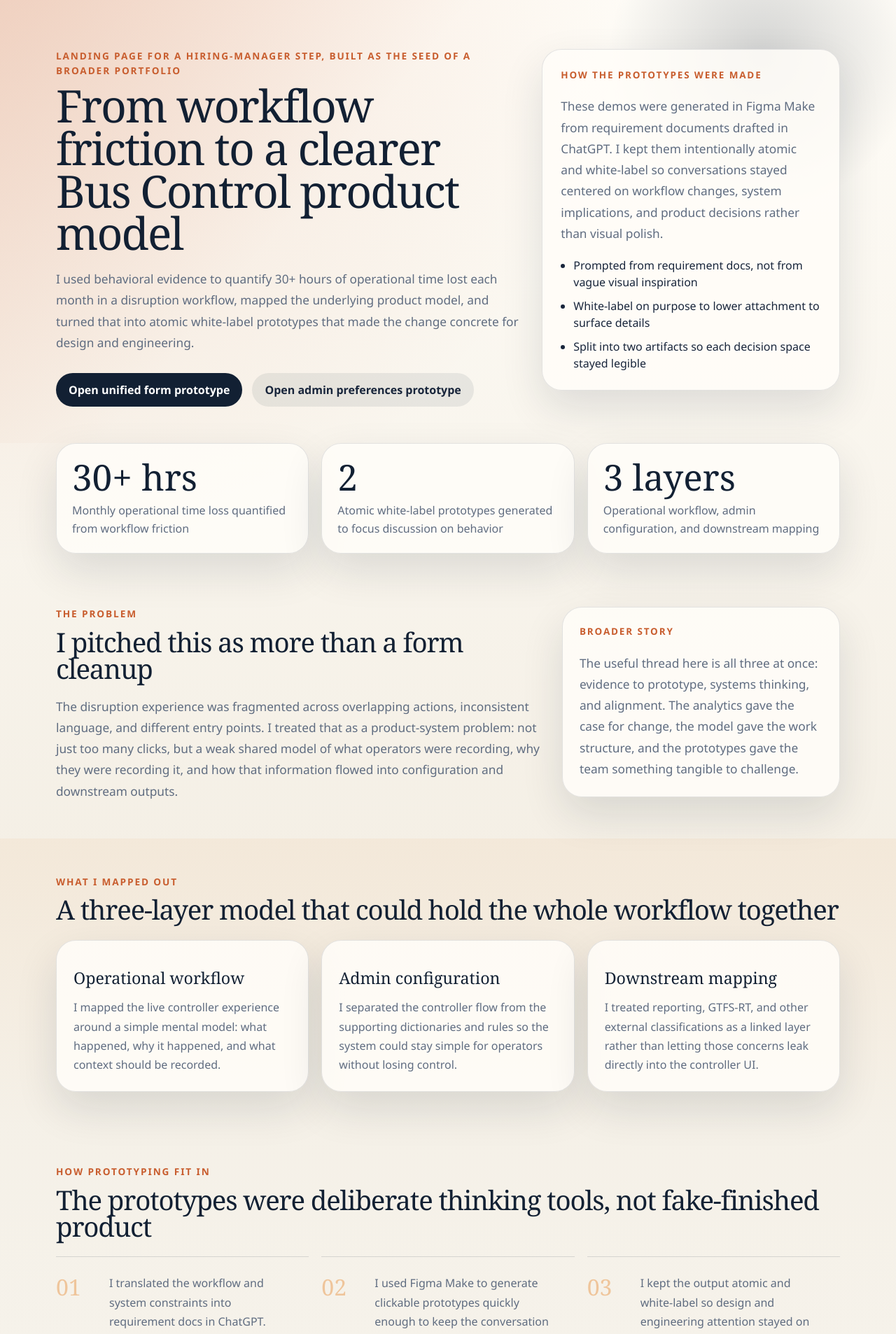
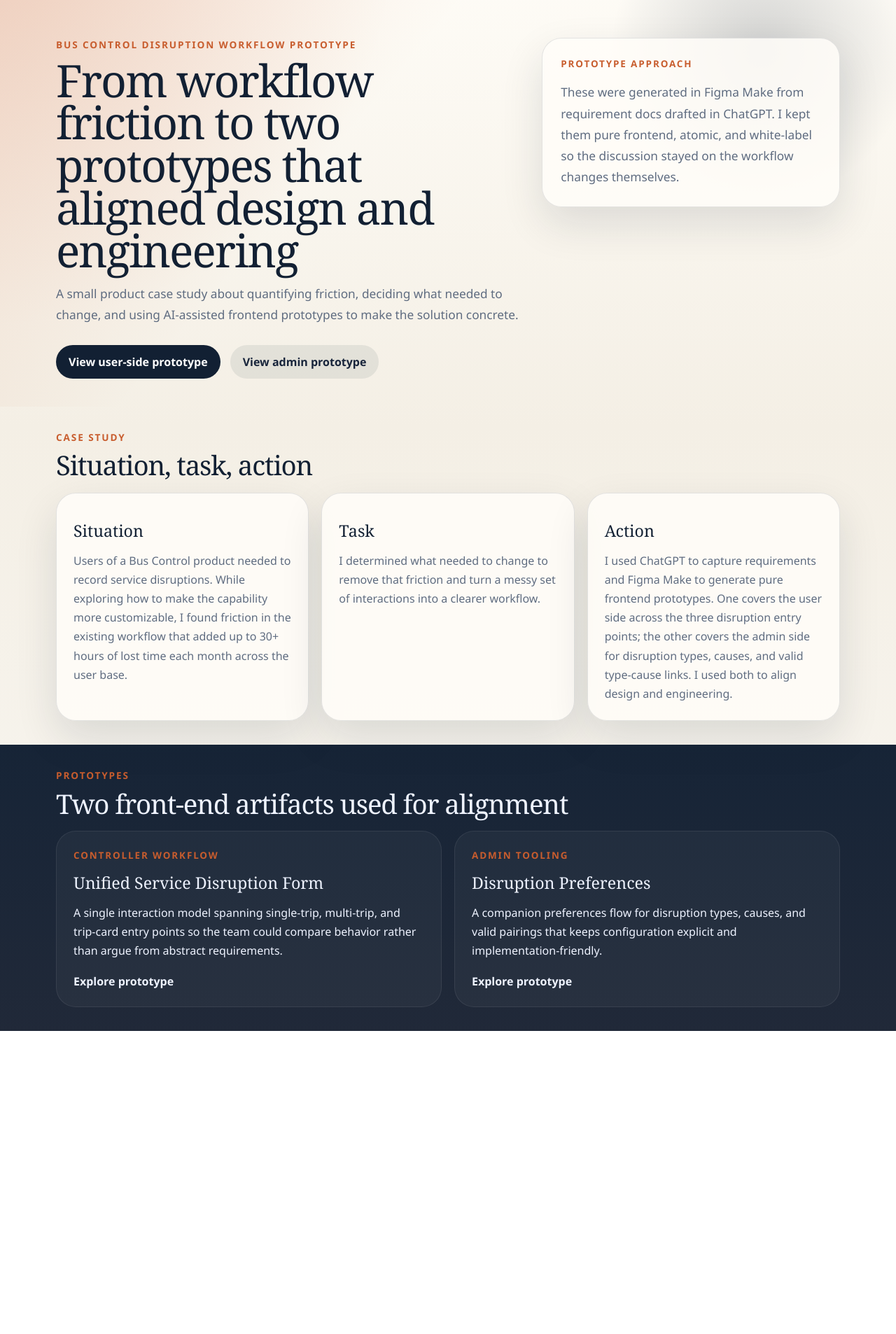
Before and after one commit to jamesfconway/disruptions-example, a React (Vite) app: page / in a window 1280 px wide. Shown: the part 100-2006 px from the top of the page at 70% size. After the commit the page ends 1573 px from the top, so only its background shows below. Built offline with nearby package versions, Linux system fonts and the light colour scheme.

Commit message:
Simplify showcase landing page

```diff
--- a/src/App.tsx
+++ b/src/App.tsx
@@ -16,36 +16,21 @@ const navItems: NavItem[] = [
   { key: "preferences", href: "#/preferences", label: "Preferences" }
 ];
 
-const proofPoints = [
+const storyBlocks = [
   {
-    value: "30+ hrs",
-    label: "Monthly operational time loss quantified from workflow friction"
+    title: "Situation",
+    body:
+      "Users of a Bus Control product needed to record service disruptions. While exploring how to make the capability more customizable, I found friction in the existing workflow that added up to 30+ hours of lost time each month across the user base."
   },
   {
-    value: "2",
-    label: "Atomic white-label prototypes generated to focus discussion on behavior"
+    title: "Task",
+    body:
+      "I determined what needed to change to remove that friction and turn a messy set of interactions into a clearer workflow."
   },
   {
-    value: "3 layers",
-    label: "Operational workflow, admin configuration, and downstream mapping"
-  }
-];
-
-const systemLayers = [
-  {
-    title: "Operational workflow",
+    title: "Action",
     body:
-      "I mapped the live controller experience around a simple mental model: what happened, why it happened, and what context should be recorded."
-  },
-  {
-    title: "Admin configuration",
-    body:
-      "I separated the controller flow from the supporting dictionaries and rules so the system could stay simple for operators without losing control."
-  },
-  {
-    title: "Downstream mapping",
-    body:
-      "I treated reporting, GTFS-RT, and other external classifications as a linked layer rather than letting those concerns leak directly into the controller UI."
+      "I used ChatGPT to capture requirements and Figma Make to generate pure frontend prototypes. One covers the user side across the three disruption entry points; the other covers the admin side for disruption types, causes, and valid type-cause links. I used both to align design and engineering."
   }
 ];
 
@@ -169,116 +154,52 @@ function HomePage() {
         <div className="showcase-hero__backdrop" />
         <div className="showcase-shell showcase-hero__grid">
           <div className="showcase-hero__copy">
-            <p className="showcase-eyebrow">Landing page for a hiring-manager step, built as the seed of a broader portfolio</p>
-            <h1 className="showcase-title">From workflow friction to a clearer Bus Control product model</h1>
+            <p className="showcase-eyebrow">Bus Control disruption workflow prototype</p>
+            <h1 className="showcase-title">From workflow friction to two prototypes that aligned design and engineering</h1>
             <p className="showcase-lede">
-              I used behavioral evidence to quantify 30+ hours of operational time lost each
-              month in a disruption workflow, mapped the underlying product model, and turned
-              that into atomic white-label prototypes that made the change concrete for design
-              and engineering.
+              A small product case study about quantifying friction, deciding what needed to
+              change, and using AI-assisted frontend prototypes to make the solution concrete.
             </p>
             <div className="showcase-hero__actions">
               <a className="showcase-button" href="#/service-form">
-                Open unified form prototype
+                View user-side prototype
               </a>
               <a className="showcase-button showcase-button--ghost" href="#/preferences">
-                Open admin preferences prototype
+                View admin prototype
               </a>
             </div>
           </div>
           <aside className="showcase-hero__panel">
-            <p className="showcase-panel__title">How the prototypes were made</p>
+            <p className="showcase-panel__title">Prototype approach</p>
             <p className="showcase-panel__body">
-              These demos were generated in Figma Make from requirement documents drafted in
-              ChatGPT. I kept them intentionally atomic and white-label so conversations stayed
-              centered on workflow changes, system implications, and product decisions rather than
-              visual polish.
+              These were generated in Figma Make from requirement docs drafted in ChatGPT. I
+              kept them pure frontend, atomic, and white-label so the discussion stayed on the
+              workflow changes themselves.
             </p>
-            <ul className="showcase-panel__list">
-              <li>Prompted from requirement docs, not from vague visual inspiration</li>
-              <li>White-label on purpose to lower attachment to surface details</li>
-              <li>Split into two artifacts so each decision space stayed legible</li>
-            </ul>
           </aside>
         </div>
       </section>
 
-      <section className="showcase-proof">
-        <div className="showcase-shell showcase-proof__grid">
-          {proofPoints.map((item) => (
-            <article className="showcase-metric" key={item.label}>
-              <div className="showcase-metric__value">{item.value}</div>
-              <p className="showcase-metric__label">{item.label}</p>
-            </article>
-          ))}
-        </div>
-      </section>
-
       <section className="showcase-section">
-        <div className="showcase-shell showcase-two-column">
-          <div>
-            <p className="showcase-eyebrow">The problem</p>
-            <h2 className="showcase-section__title">I pitched this as more than a form cleanup</h2>
-            <p className="showcase-section__body">
-              The disruption experience was fragmented across overlapping actions, inconsistent
-              language, and different entry points. I treated that as a product-system problem:
-              not just too many clicks, but a weak shared model of what operators were recording,
-              why they were recording it, and how that information flowed into configuration and
-              downstream outputs.
-            </p>
-          </div>
-          <div className="showcase-callout">
-            <p className="showcase-callout__label">Broader story</p>
-            <p className="showcase-callout__body">
-              The useful thread here is all three at once: evidence to prototype, systems
-              thinking, and alignment. The analytics gave the case for change, the model gave the
-              work structure, and the prototypes gave the team something tangible to challenge.
-            </p>
-          </div>
-        </div>
-      </section>
-
-      <section className="showcase-section showcase-section--warm">
         <div className="showcase-shell">
-          <p className="showcase-eyebrow">What I mapped out</p>
-          <h2 className="showcase-section__title">A three-layer model that could hold the whole workflow together</h2>
+          <p className="showcase-eyebrow">Case study</p>
+          <h2 className="showcase-section__title">Situation, task, action</h2>
           <div className="showcase-card-grid">
-            {systemLayers.map((layer) => (
-              <article className="showcase-card" key={layer.title}>
-                <h3 className="showcase-card__title">{layer.title}</h3>
-                <p className="showcase-card__body">{layer.body}</p>
+            {storyBlocks.map((block) => (
+              <article className="showcase-card" key={block.title}>
+                <h3 className="showcase-card__title">{block.title}</h3>
+                <p className="showcase-card__body">{block.body}</p>
               </article>
             ))}
           </div>
         </div>
       </section>
 
-      <section className="showcase-section">
-        <div className="showcase-shell">
-          <p className="showcase-eyebrow">How prototyping fit in</p>
-          <h2 className="showcase-section__title">The prototypes were deliberate thinking tools, not fake-finished product</h2>
-          <div className="showcase-process">
-            <div className="showcase-process__step">
-              <span className="showcase-process__index">01</span>
-              <p>I translated the workflow and system constraints into requirement docs in ChatGPT.</p>
-            </div>
-            <div className="showcase-process__step">
-              <span className="showcase-process__index">02</span>
-              <p>I used Figma Make to generate clickable prototypes quickly enough to keep the conversation live.</p>
-            </div>
-            <div className="showcase-process__step">
-              <span className="showcase-process__index">03</span>
-              <p>I kept the output atomic and white-label so design and engineering attention stayed on required changes, tradeoffs, and missing details.</p>
-            </div>
-          </div>
-        </div>
-      </section>
-
       <section className="showcase-section showcase-section--dark">
         <div className="showcase-shell">
-          <p className="showcase-eyebrow">Interactive artifacts</p>
-          <h2 className="showcase-section__title">Two linked prototypes, each carrying a distinct part of the story</h2>
-          <div className="showcase-card-grid">
+          <p className="showcase-eyebrow">Prototypes</p>
+          <h2 className="showcase-section__title">Two front-end artifacts used for alignment</h2>
+          <div className="showcase-card-grid showcase-card-grid--two">
             {prototypeCards.map((card) => (
               <article className="showcase-card showcase-card--link" key={card.title}>
                 <p className="showcase-card__eyebrow">{card.eyebrow}</p>
@@ -288,28 +209,6 @@ function HomePage() {
                   Explore prototype
                 </a>
               </article>
-            ))}
-          </div>
-        </div>
-      </section>
-
-      <section className="showcase-section">
-        <div className="showcase-shell showcase-footer-links">
-          <div>
-            <p className="showcase-eyebrow">Source material</p>
-            <h2 className="showcase-section__title">Atomic prototypes, tied together in one GitHub Pages showcase</h2>
-          </div>
-          <div className="showcase-links">
-            {sourceLinks.map((link) => (
-              <a
-                key={link.href}
-                className="showcase-links__item"
-                href={link.href}
-                target="_blank"
-                rel="noreferrer"
-              >
-                {link.label}
-              </a>
             ))}
           </div>
         </div>
--- a/src/showcase.css
+++ b/src/showcase.css
@@ -108,7 +108,7 @@ a {
 
 .showcase-hero__grid {
   position: relative;
-  padding: 88px 0 52px;
+  padding: 72px 0 40px;
   display: grid;
   grid-template-columns: minmax(0, 1.4fr) minmax(320px, 0.9fr);
   gap: 32px;
@@ -151,7 +151,7 @@ a {
 .showcase-section__body,
 .showcase-panel__body,
 .showcase-callout__body {
-  margin: 20px 0 0;
+  margin: 16px 0 0;
   font-size: 1.08rem;
   line-height: 1.75;
   color: var(--showcase-muted);
@@ -216,50 +216,8 @@ a {
   color: var(--showcase-accent);
 }
 
-.showcase-panel__list {
-  margin: 18px 0 0;
-  padding-left: 18px;
-  color: var(--showcase-ink);
-  list-style: disc;
-}
-
-.showcase-panel__list li + li {
-  margin-top: 10px;
-}
-
-.showcase-proof {
-  padding-bottom: 24px;
-}
-
-.showcase-proof__grid {
-  display: grid;
-  grid-template-columns: repeat(3, minmax(0, 1fr));
-  gap: 18px;
-}
-
-.showcase-metric {
-  padding: 22px;
-}
-
-.showcase-metric__value {
-  font-family: Georgia, Cambria, "Times New Roman", serif;
-  font-size: clamp(2rem, 4vw, 3.2rem);
-  line-height: 1;
-  color: var(--showcase-deep);
-}
-
-.showcase-metric__label {
-  margin: 10px 0 0;
-  color: var(--showcase-muted);
-  line-height: 1.6;
-}
-
 .showcase-section {
-  padding: 52px 0;
-}
-
-.showcase-section--warm {
-  background: linear-gradient(180deg, rgba(239, 197, 155, 0.16), rgba(255, 253, 248, 0));
+  padding: 34px 0;
 }
 
 .showcase-section--dark {
@@ -294,7 +252,11 @@ a {
   display: grid;
   grid-template-columns: repeat(3, minmax(0, 1fr));
   gap: 18px;
-  margin-top: 24px;
+  margin-top: 20px;
+}
+
+.showcase-card-grid--two {
+  grid-template-columns: repeat(2, minmax(0, 1fr));
 }
 
 .showcase-card {
@@ -319,56 +281,6 @@ a {
   margin-top: 18px;
   font-weight: 700;
   color: var(--showcase-accent);
-}
-
-.showcase-process {
-  margin-top: 24px;
-  display: grid;
-  grid-template-columns: repeat(3, minmax(0, 1fr));
-  gap: 18px;
-}
-
-.showcase-process__step {
-  position: relative;
-  padding: 24px 24px 24px 76px;
-  border-top: 1px solid rgba(24, 37, 59, 0.14);
-  color: var(--showcase-muted);
-  line-height: 1.7;
-}
-
-.showcase-process__index {
-  position: absolute;
-  left: 0;
-  top: 16px;
-  font-family: Georgia, Cambria, "Times New Roman", serif;
-  font-size: 2rem;
-  color: var(--showcase-accent-soft);
-}
-
-.showcase-footer-links {
-  display: grid;
-  grid-template-columns: minmax(0, 1fr) minmax(280px, 0.8fr);
-  gap: 28px;
-  align-items: start;
-}
-
-.showcase-links {
-  display: grid;
-  gap: 12px;
-}
-
-.showcase-links__item {
-  padding: 18px 20px;
-  border-radius: 18px;
-  border: 1px solid var(--showcase-line);
-  background: rgba(255, 255, 255, 0.62);
-  color: var(--showcase-ink);
-  transition: transform 180ms ease, border-color 180ms ease;
-}
-
-.showcase-links__item:hover {
-  transform: translateY(-1px);
-  border-color: rgba(200, 93, 46, 0.4);
 }
 
 .showcase-prototype {
@@ -402,11 +314,9 @@ a {
 @media (max-width: 960px) {
   .showcase-hero__grid,
   .showcase-two-column,
-  .showcase-footer-links,
   .showcase-prototype__header,
-  .showcase-proof__grid,
   .showcase-card-grid,
-  .showcase-process {
+  .showcase-card-grid--two {
     grid-template-columns: 1fr;
   }
 
@@ -438,8 +348,4 @@ a {
   .showcase-button {
     flex: 1 1 auto;
   }
-
-  .showcase-process__step {
-    padding-left: 56px;
-  }
 }
```
